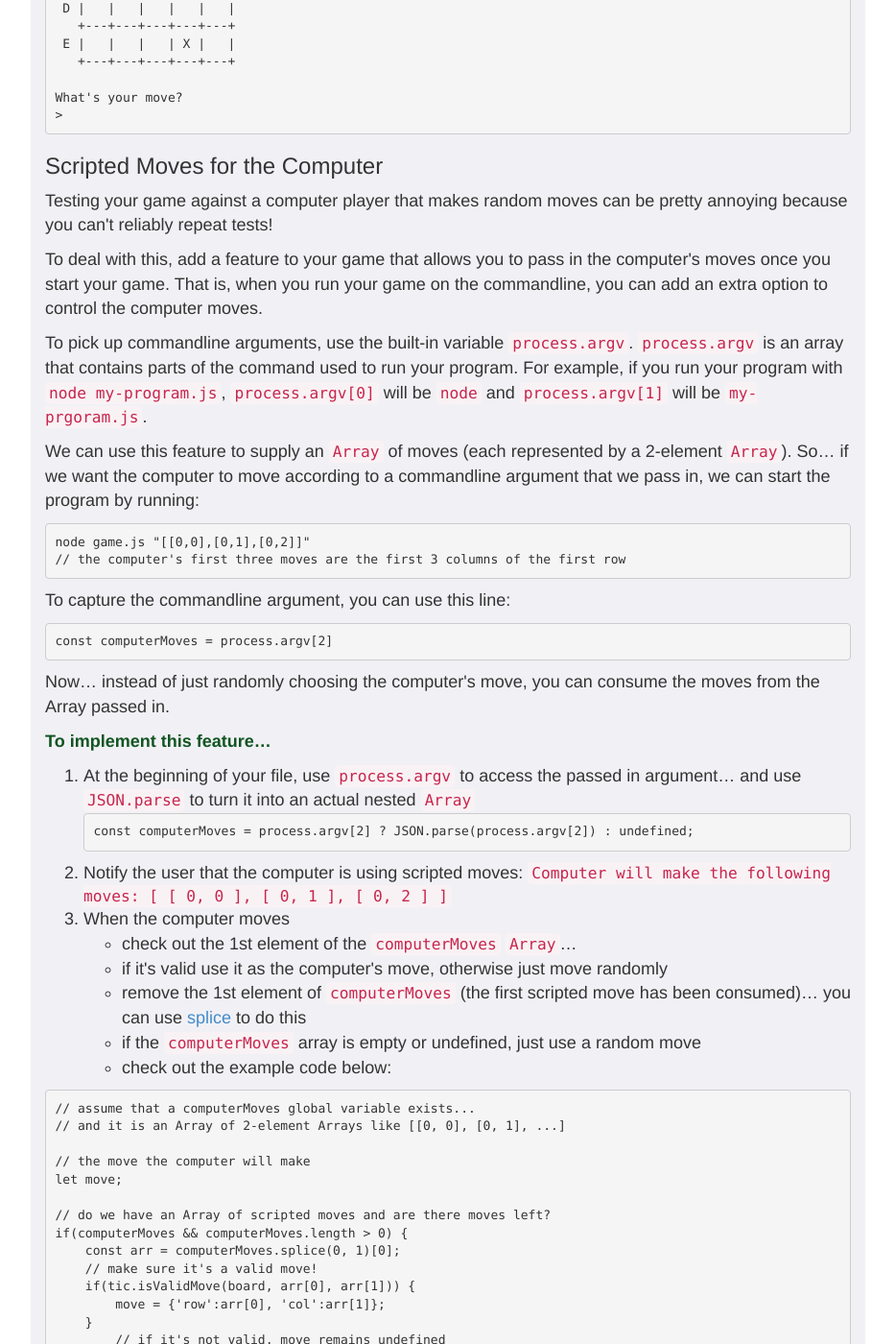
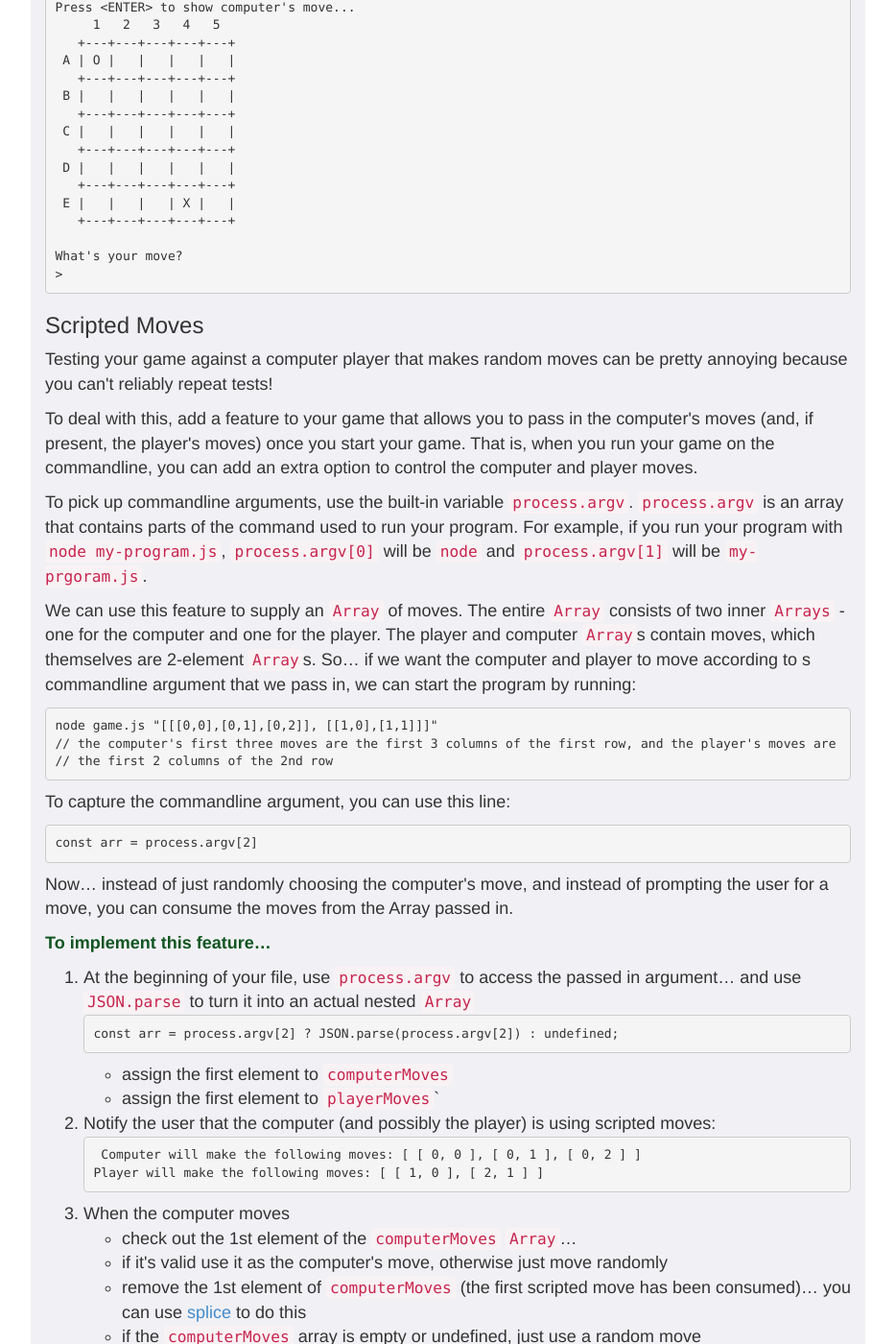
Before and after one commit to foureyes/csci-ua.0480-fall2018-001-003, a Jekyll site: the page built from homework/01.markdown, in a window 1280 px wide and 1400 px high, scrolled down 28219 px. Shown: the whole window at 96% size, without its empty margins (173-1106 px from the left). Built offline with Jekyll 4.4.1, drawn with Linux system fonts in a browser that asks for light colours; some of the changed text lies outside the part shown.

Commit message:
add more detail to hw 1

```diff
--- a/homework/01.markdown
+++ b/homework/01.markdown
@@ -958,9 +958,15 @@
 
 1. User controlled game settings
 2. An interactive game
-3. Scripted moves for the computer opponent
+3. Scripted moves for both players
 
 You don't have to use _all_ of the function you created in your `tic-tac-toe.js` module (and you definitely won't need to use all of the features of each function). However, you'll likely end up doing a lot of redundant work. Of course, you are encouraged to create your own additional functions as well!
+
+## {:.danger} You MUST IMPLEMENTED #3, Scripted Moves
+
+* in order for this game to be tested properly, scripted moves must be implemented for both the computer and the human player
+* consequently, this feature will be worth a  __significant__ number of points
+* make sure you implemented it (see the section below, "Scripted Moves")
 
 ### Prep
 
@@ -1231,33 +1237,39 @@
 >
 </code></pre>
 
-### Scripted Moves for the Computer
+### Scripted Moves
 
 Testing your game against a computer player that makes random moves can be pretty annoying because you can't reliably repeat tests!
 
-To deal with this, add a feature to your game that allows you to pass in the computer's moves once you start your game. That is, when you run your game on the commandline, you can add an extra option to control the computer moves.
+To deal with this, add a feature to your game that allows you to pass in the computer's moves (and, if present, the player's moves) once you start your game. That is, when you run your game on the commandline, you can add an extra option to control the computer and player moves.
 
 To pick up commandline arguments, use the built-in variable `process.argv`. `process.argv` is an array that contains parts of the command used to run your program. For example, if you run your program with `node my-program.js`, `process.argv[0]` will be `node` and `process.argv[1]` will be `my-prgoram.js`.
 
-We can use this feature to supply an `Array` of moves (each represented by a 2-element `Array`). So... if we want the computer to move according to a commandline argument that we pass in, we can start the program by running:
-
-<pre><code data-trim contenteditable>node game.js "[[0,0],[0,1],[0,2]]"
-// the computer's first three moves are the first 3 columns of the first row
+We can use this feature to supply an `Array` of moves. The entire `Array` consists of two inner `Arrays` - one for the computer and one for the player. The player and computer `Array`s contain moves, which themselves are 2-element `Array`s. So... if we want the computer and player to move according to s commandline argument that we pass in, we can start the program by running:
+
+<pre><code data-trim contenteditable>node game.js "[[[0,0],[0,1],[0,2]], [[1,0],[1,1]]]"
+// the computer's first three moves are the first 3 columns of the first row, and the player's moves are
+// the first 2 columns of the 2nd row
 </code></pre>
 
 To capture the commandline argument, you can use this line:
 
-<pre><code data-trim contenteditable>const computerMoves = process.argv[2]
-</code></pre>
-
-Now... instead of just randomly choosing the computer's move, you can consume the moves from the Array passed in.
+<pre><code data-trim contenteditable>const arr = process.argv[2]
+</code></pre>
+
+Now... instead of just randomly choosing the computer's move, and instead of prompting the user for a move, you can consume the moves from the Array passed in.
 
 __To implement this feature...__
 
 1. At the beginning of your file, use `process.argv` to access the passed in argument... and use `JSON.parse` to turn it into an actual nested `Array`
-    <pre><code data-trim contenteditable>const computerMoves = process.argv[2] ? JSON.parse(process.argv[2]) : undefined;
-</code></pre>
-2. Notify the user that the computer is using scripted moves: `Computer will make the following moves: [ [ 0, 0 ], [ 0, 1 ], [ 0, 2 ] ]`
+    <pre><code data-trim contenteditable>const arr = process.argv[2] ? JSON.parse(process.argv[2]) : undefined;
+</code></pre>
+	* assign the first element to `computerMoves`
+	* assign the first element to `playerMoves``
+2. Notify the user that the computer (and possibly the player) is using scripted moves:
+	<pre><code data-trim contenteditable> Computer will make the following moves: [ [ 0, 0 ], [ 0, 1 ], [ 0, 2 ] ]
+Player will make the following moves: [ [ 1, 0 ], [ 2, 1 ] ]
+</code></pre>
 3. When the computer moves
     * check out the 1st element of the `computerMoves` `Array`...
     * if it's valid use it as the computer's move, otherwise just move randomly
@@ -1286,6 +1298,14 @@
 }
 
 </code></pre>
+4. Do the same for player moves
+	* instead of prompting the player for user input, just show the move that they are about to make
+	* ...and ask the player to press enter
+    * (simply ask for any input again using something like `readlineSync.question('Press <ENTER> to confirm player\'s scripted move...');`... without storing the input in a variable)
+5. Once the `playerMoves` or `computerMoves` `Array` is exhausted, allow the moves to proceed normally
+	* use _whatever_ mechanism you want to generate a computer move
+	* prompt the player for their move as if it were not scripted
+6. Again - skip invalid moves (moves that are not on the board or that attempt to move into an already occupied cell), and remove them from their respective scripted moves `Array`
 
 ## Part 3 - Scrabble Pal
 
--- a/index.markdown
+++ b/index.markdown
@@ -5,7 +5,6 @@
 <!--
 <h1>AIT Test Deploy</h1>
 -->
-
 <div id="quick-links">
 <h3><a href="syllabus.html">Course Info</a> | <a href="https://piazza.com/class/jcqb4xh11ny10y">Piazza</a> | <a href="syllabus.html#tutoring">Tutoring</a> | <a href="syllabus.html#hw-policy">Homework Policy</a> | <a href="syllabus.html#quiz-policy">Quiz Policy</a></h3>
 </div>
```
Also changed, not shown: _data/schedule.csv (+7 -0 lines).
